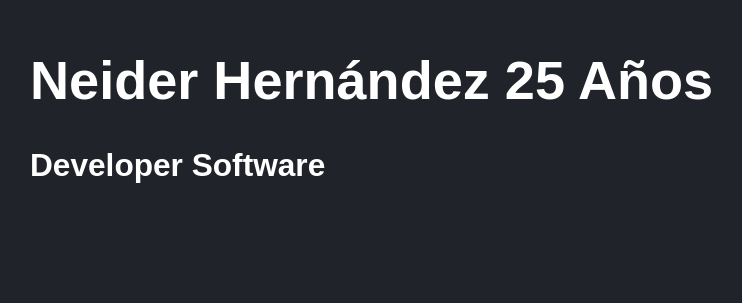
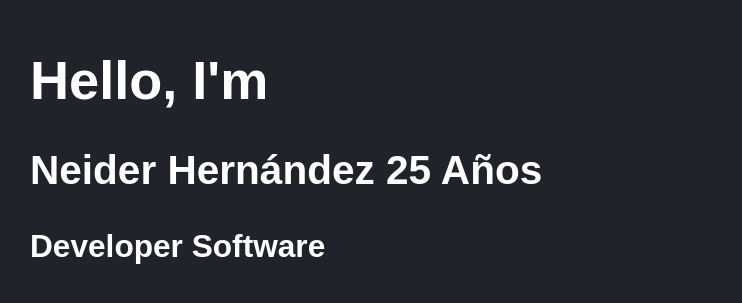
Before and after one commit to Aghent47/Aprendiendo-react, a React (Vite) app: page / in a window 1280 px wide. Shown: the part 135-438 px from the top of the page, without its empty margins (118-860 px from the left). Built offline with nearby package versions, Linux system fonts and the light colour scheme.

Commit message:
Comunicación entre componentes - Props

```diff
--- a/src/FirstApp.jsx
+++ b/src/FirstApp.jsx
@@ -10,13 +10,15 @@ const getNameUsers = () =>  {
   return users;
 }
 
-
-export const FirstApp = () => {
+// Desestructuando los Props {title, subtitle, age}
+export const FirstApp = ({title, subtitle, age}) => {
 
   return (
     <>
-    <h1> {`${getNameUsers().name} ${getNameUsers().age} Años `}</h1>
-    <h3>Developer Software</h3>
+    <h1> {title} </h1>
+    <h2> {`${getNameUsers().name} ${age} Años `}</h2>
+    <h3> { subtitle } </h3>
     </>
   )
+
 }
--- a/src/main.jsx
+++ b/src/main.jsx
@@ -7,6 +7,6 @@ import './styles.css'
 
 ReactDOM.createRoot(document.getElementById('root')).render(
   <React.StrictMode>
-    <FirstApp/>
+    <FirstApp title="Hello, I'm" subtitle="Developer Software" age={25} />
   </React.StrictMode>
 );
```
